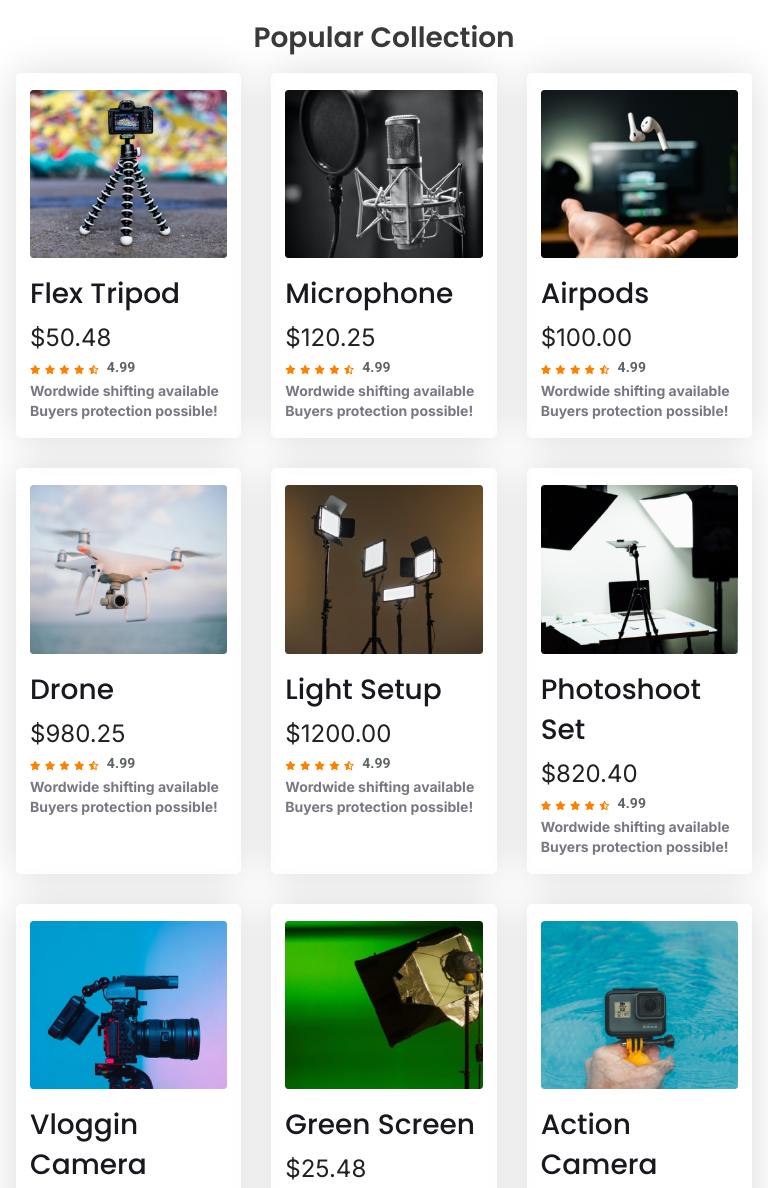
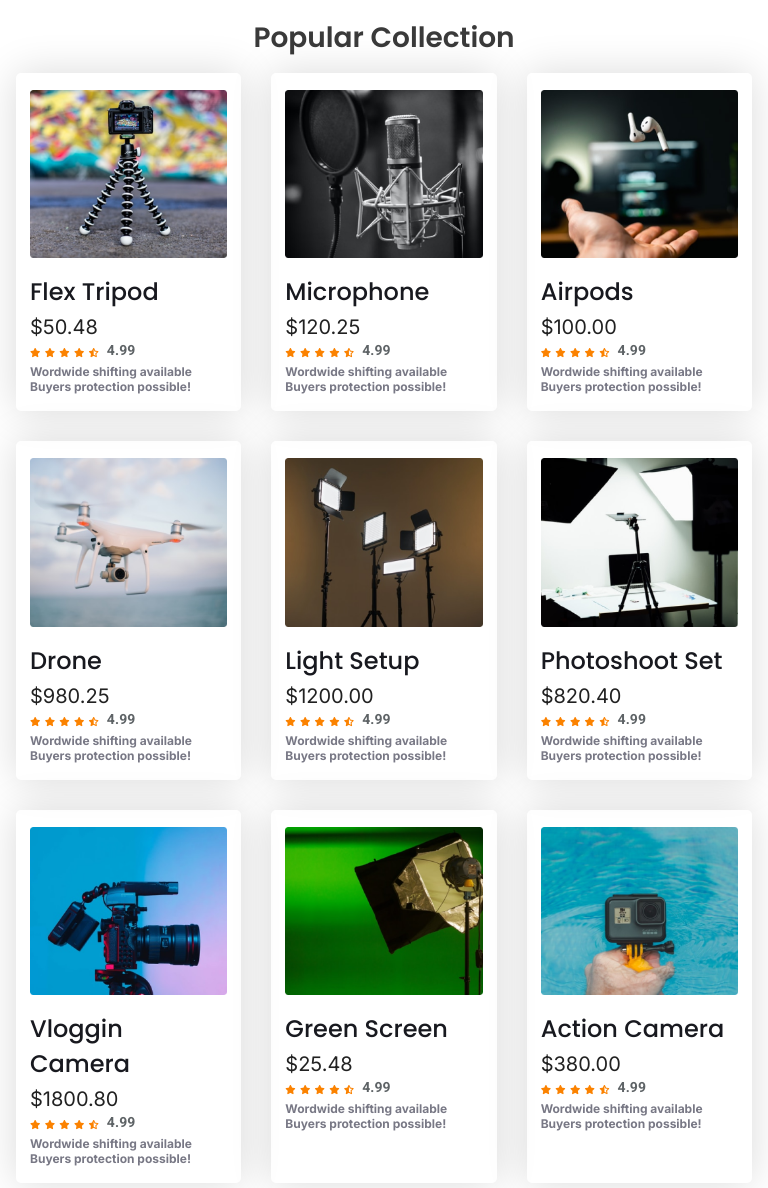
Before and after one commit to nowroz/influencers-gears, a plain HTML site: page index.html in a window 768 px wide. Shown: the part 1052-2240 px from the top of the page. Drawn offline with Linux system fonts and the light colour scheme.

Commit message:
Adjust font-size and some other text properties of card-product

```diff
--- a/styles/index.css
+++ b/styles/index.css
@@ -603,6 +603,24 @@ footer {
         align-content: space-between;
     }
 
+    .card-product-title {
+        font-size: 1.5rem;
+        line-height: normal;
+        margin-bottom: 0.375rem;
+    }
+
+    .card-product-price {
+        font-size: 1.25rem;
+        line-height: normal;
+    }
+
+    .card-product-description {
+        font-size: 0.75rem;
+        font-weight: bold;
+        line-height: normal;
+        letter-spacing: normal;
+    }
+
     #featured-products {
         flex-direction: column-reverse;
         gap: 1.875rem;
```
